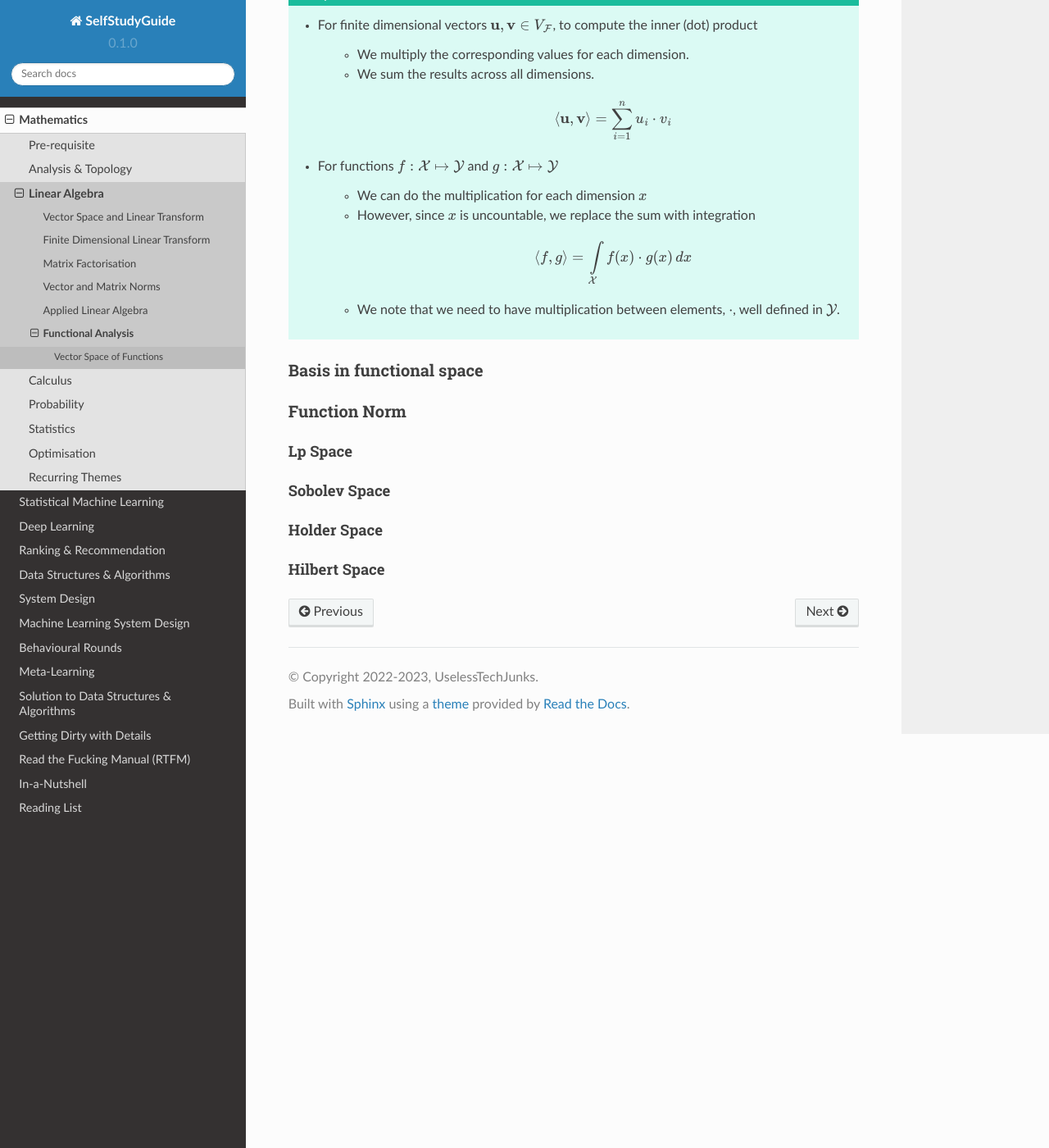
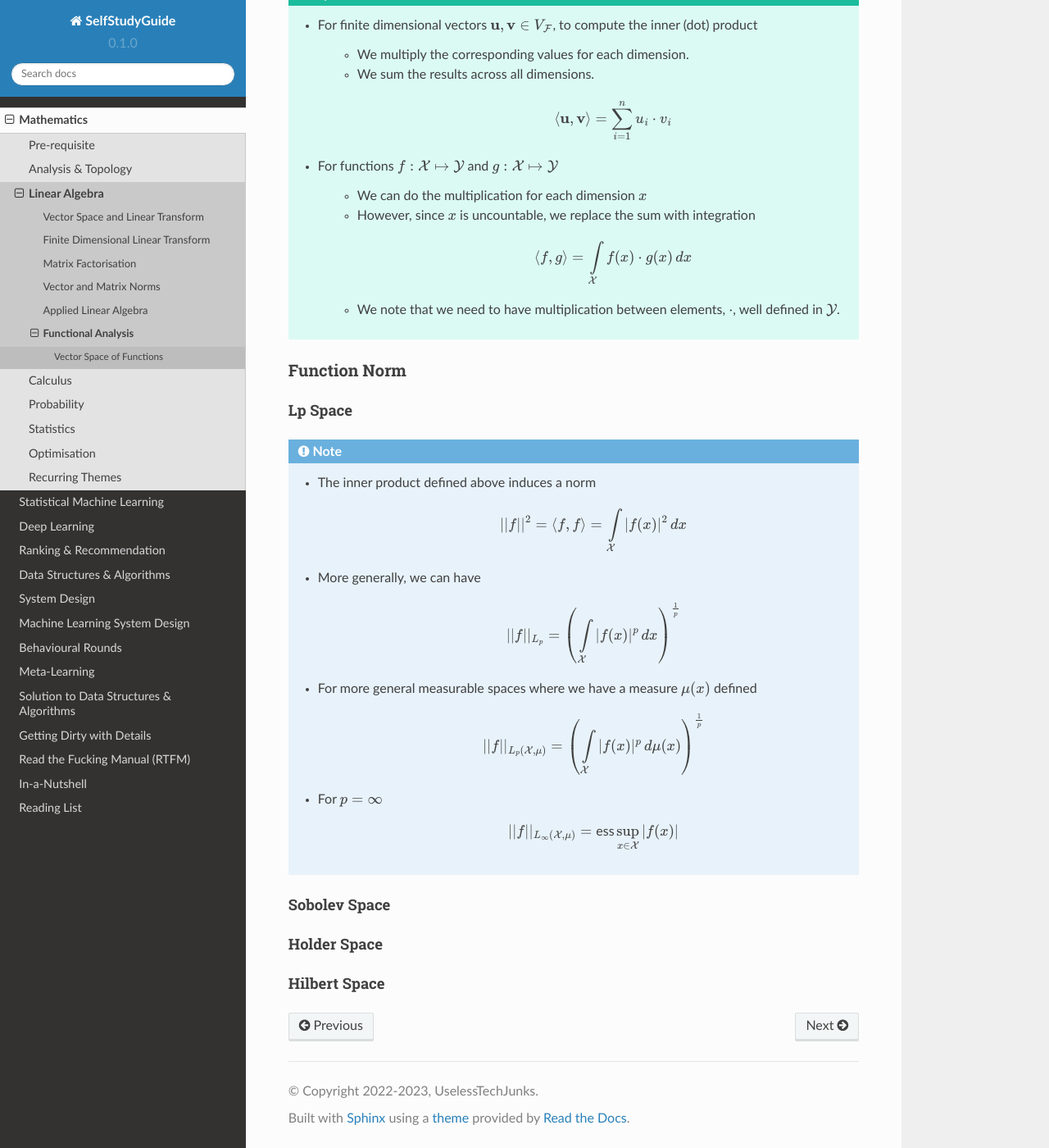
Before and after one commit to uselesstechjunks/leetcode, a Sphinx documentation site: the page built from docs/source/math/linalg/funan.rst, in a window 1280 px wide and 1400 px high, scrolled down 1436 px. Shown: the whole window at 82% size. Built offline with Sphinx 7.4.7 and the Read the Docs theme 2.0.0, drawn with Linux system fonts in a browser that asks for light colours; some of the changed text lies outside the part shown.

Commit message:
Update funan.rst

```diff
--- a/docs/source/math/linalg/funan.rst
+++ b/docs/source/math/linalg/funan.rst
@@ -59,13 +59,24 @@ Inner Product
 			.. math:: \langle f,g\rangle=\int_\limits{\mathcal{X}}f(x)\cdot g(x)\mathop{dx}
 		* We note that we need to have multiplication between elements, :math:`\cdot`, well defined in :math:`\mathcal{Y}`.
 
-Basis in functional space
-================================================================================
-
 Function Norm
 ================================================================================
 Lp Space
 --------------------------------------------------------------------------------
+.. note::
+	* The inner product defined above induces a norm
+
+		.. math:: ||f||^2=\langle f,f\rangle=\int_\limits{\mathcal{X}}|f(x)|^2\mathop{dx}
+	* More generally, we can have
+
+		.. math:: ||f||_{L_p}=\left(\int_\limits{\mathcal{X}}|f(x)|^p\mathop{dx}\right)^{\frac{1}{p}}
+	* For more general measurable spaces where we have a measure :math:`\mu(x)` defined
+
+		.. math:: ||f||_{L_p(\mathcal{X},\mu)}=\left(\int_\limits{\mathcal{X}}|f(x)|^p\mathop{d\mu}(x)\right)^{\frac{1}{p}}
+	* For :math:`p=\infty`
+
+		.. math:: ||f||_{L_\infty(\mathcal{X},\mu)}=\text{ess}\sup_\limits{x\in\mathcal{X}}|f(x)|
+
 Sobolev Space
 --------------------------------------------------------------------------------
 Holder Space
```
Also changed, not shown: other parts of docs/source/math/linalg/funan.rst (+1 -1 lines).
